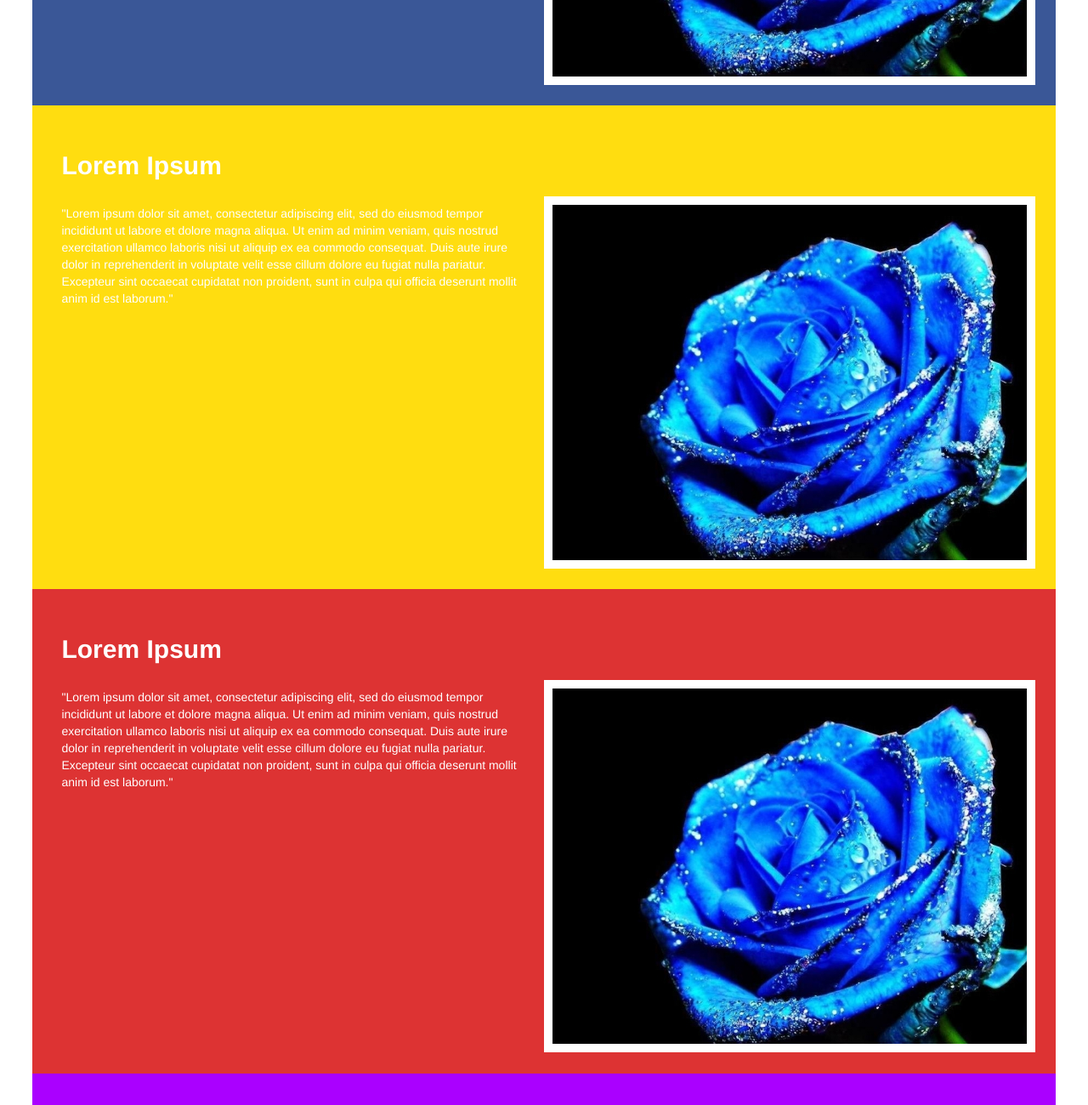
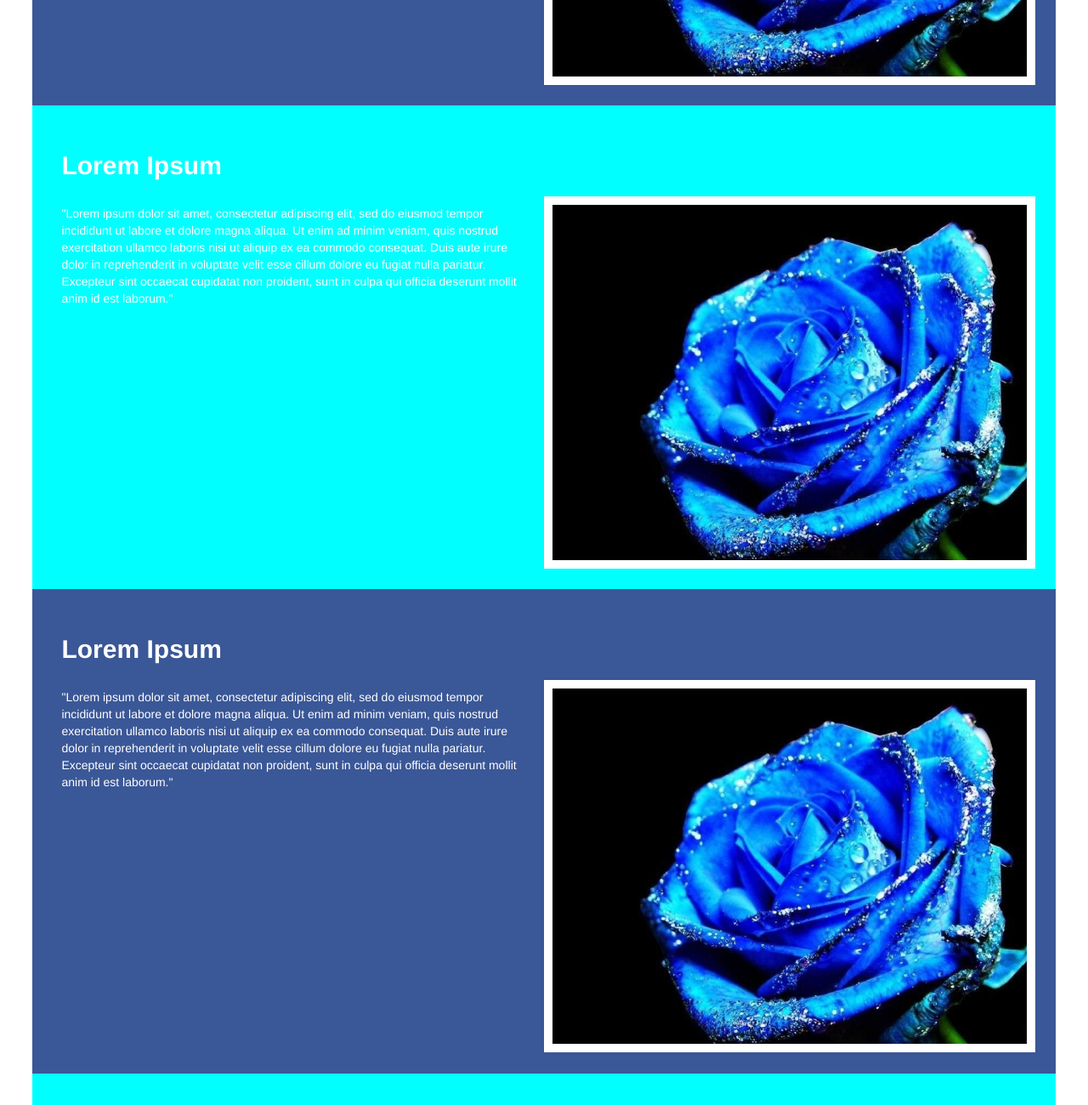
Before and after one commit to caprass/CloudyChris.github.io, a plain HTML site: page index.html in a window 1280 px wide. Shown: the part 700-2000 px from the top of the page at 85% size. Drawn offline with nearby package versions, Linux system fonts and the light colour scheme.

Commit message:
Update index.html

```diff
--- a/index.html
+++ b/index.html
@@ -74,7 +74,7 @@
 				</div>
 				</div>
 			</div>
-			<div id="classiclorem" style=" padding:2%; background-color:#ffdd10; color:#ffffff; ">
+			<div id="classiclorem" style=" padding:2%; background-color:#00ffff; color:#ffffff; ">
 				<h2 style="padding:10px;"><b>Lorem Ipsum</b></h2>
 				<div style="display:inline-flex;">
 				<p style="padding:10px; width:50%;">"Lorem ipsum dolor sit amet, consectetur adipiscing elit, sed do eiusmod tempor incididunt ut labore et dolore magna aliqua. Ut enim ad minim veniam, quis nostrud exercitation ullamco laboris nisi ut aliquip ex ea commodo consequat. Duis aute irure dolor in reprehenderit in voluptate velit esse cillum dolore eu fugiat nulla pariatur. Excepteur sint occaecat cupidatat non proident, sunt in culpa qui officia deserunt mollit anim id est laborum."</p>
@@ -83,7 +83,7 @@
 				</div>
 				</div>
 			</div>
-			<div id="classiclorem" style=" padding:2%; background-color:#dd3333; color:#ffffff; ">
+			<div id="classiclorem" style=" padding:2%; background-color:#3a5797; color:#ffffff; ">
 				<h2 style="padding:10px;"><b>Lorem Ipsum</b></h2>
 				<div style="display:inline-flex;">
 				<p style="padding:10px; width:50%;">"Lorem ipsum dolor sit amet, consectetur adipiscing elit, sed do eiusmod tempor incididunt ut labore et dolore magna aliqua. Ut enim ad minim veniam, quis nostrud exercitation ullamco laboris nisi ut aliquip ex ea commodo consequat. Duis aute irure dolor in reprehenderit in voluptate velit esse cillum dolore eu fugiat nulla pariatur. Excepteur sint occaecat cupidatat non proident, sunt in culpa qui officia deserunt mollit anim id est laborum."</p>
@@ -92,7 +92,7 @@
 				</div>
 				</div>
 			</div>
-			<div id="classiclorem" style=" padding:2%; background-color:#aa00ff; color:#ffffff; ">
+			<div id="classiclorem" style=" padding:2%; background-color:#00ffff; color:#ffffff; ">
 				<h2 style="padding:10px;"><b>Lorem Ipsum</b></h2>
 				<div style="display:inline-flex;">
 				<p style="padding:10px; width:50%;">"Lorem ipsum dolor sit amet, consectetur adipiscing elit, sed do eiusmod tempor incididunt ut labore et dolore magna aliqua. Ut enim ad minim veniam, quis nostrud exercitation ullamco laboris nisi ut aliquip ex ea commodo consequat. Duis aute irure dolor in reprehenderit in voluptate velit esse cillum dolore eu fugiat nulla pariatur. Excepteur sint occaecat cupidatat non proident, sunt in culpa qui officia deserunt mollit anim id est laborum."</p>
```
